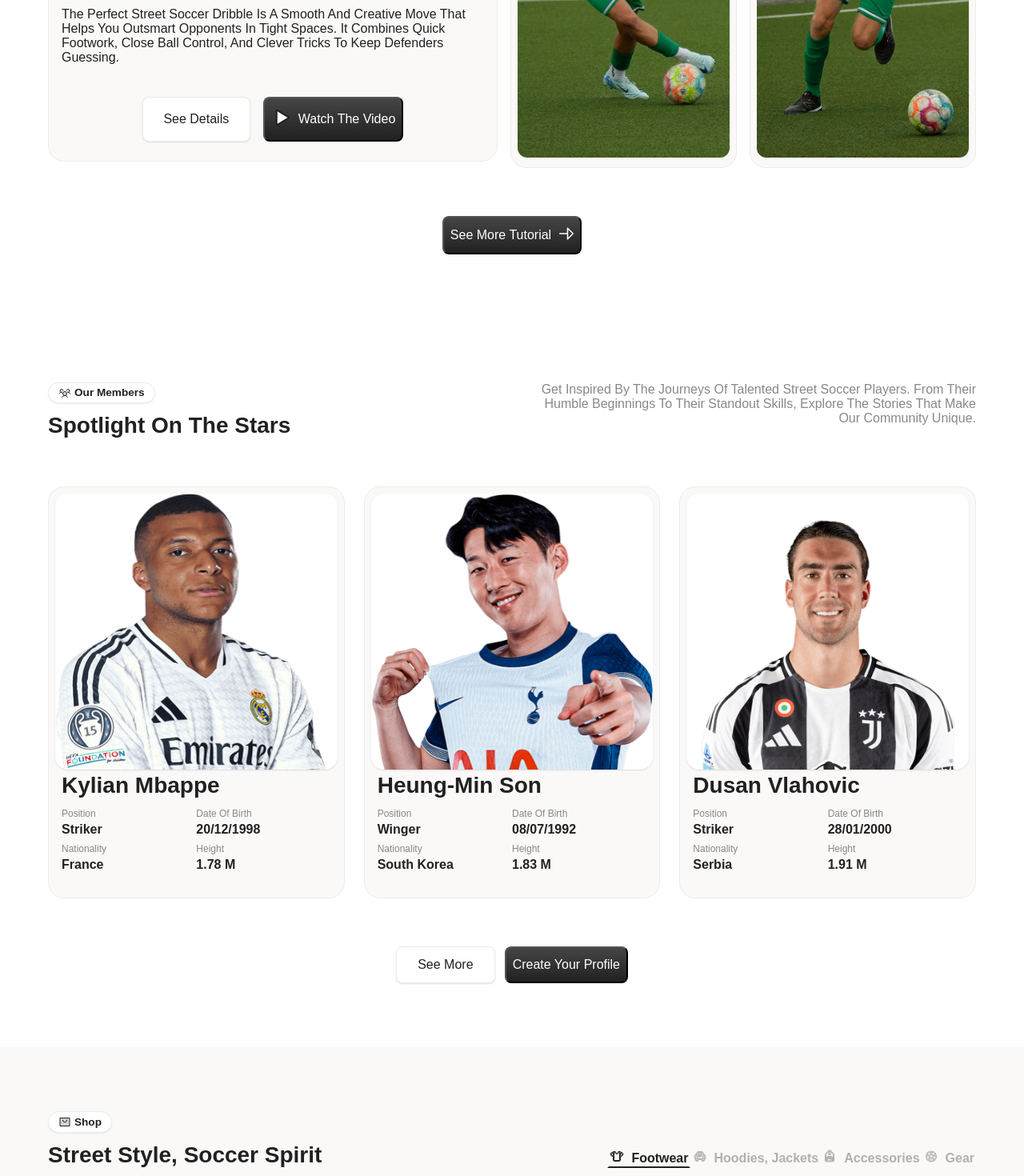
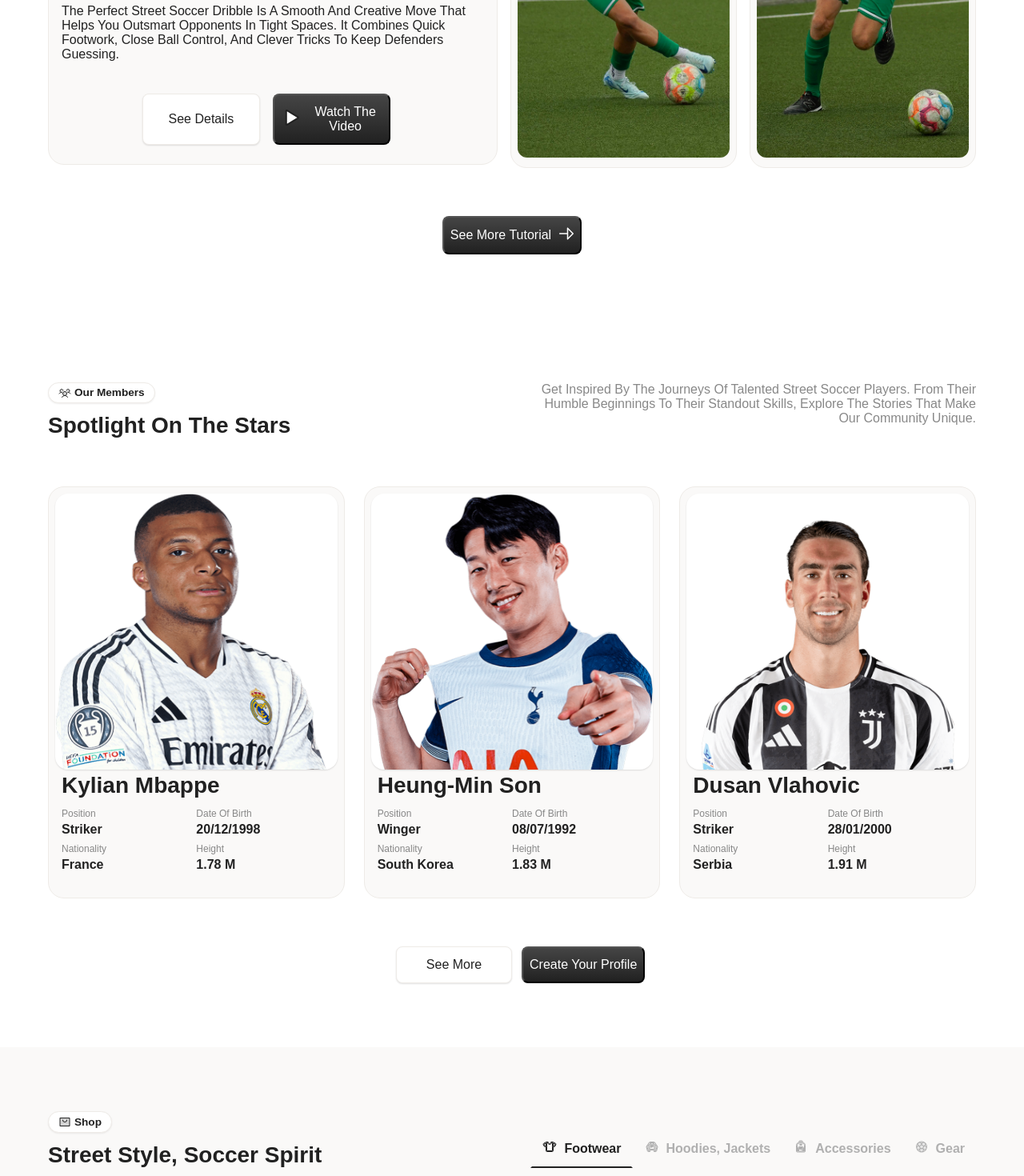
Before and after one commit to irvancolz/athleezy-dev, a Next.js app: page / in a window 1280 px wide. Shown: the part 2540-4010 px from the top of the page at 80% size. Built offline with nearby package versions, Linux system fonts and the light colour scheme; a web font is replaced by a local one.

Commit message:
fix style issues

```diff
--- a/src/components/page-components/main/faq/faq.module.css
+++ b/src/components/page-components/main/faq/faq.module.css
@@ -14,7 +14,7 @@
 
 .container > * {
   flex-basis: 50%;
-  max-width: 50%;
+  max-width: 100%;
   flex-grow: 1;
 }
 
@@ -45,4 +45,9 @@
   .question_container {
     --questionct-gap: 1.5rem;
   }
+  .container > * {
+    flex-basis: 50%;
+    max-width: 50%;
+    flex-grow: 1;
+  }
 }
--- a/src/components/page-components/main/guides/guides.module.css
+++ b/src/components/page-components/main/guides/guides.module.css
@@ -118,6 +118,7 @@
   gap: 0.5rem;
   align-items: center;
   justify-content: flex-start;
+  padding-inline: 0.5rem;
 }
 
 .author_img {
--- a/src/components/page-components/main/members/members.module.css
+++ b/src/components/page-components/main/members/members.module.css
@@ -3,10 +3,11 @@
 }
 .header {
   --header-fdir: column;
+  --header-align: center;
   display: flex;
   flex-direction: var(--header-fdir);
   gap: 0.75rem;
-  align-items: flex-start;
+  align-items: var(--header-align);
   justify-content: space-between;
 }
 
@@ -107,6 +108,7 @@
 
 .actions > * {
   flex-grow: 1;
+  flex-shrink: 0;
   flex-basis: 50%;
 }
 .player_content {
@@ -116,6 +118,7 @@
 @media (min-width: 768px) {
   .header {
     --header-fdir: row;
+    --header-align: flex-start;
   }
   .players_container_wrapper {
     --playersct-my: 3.75rem;
--- a/src/components/page-components/main/shop/style.module.css
+++ b/src/components/page-components/main/shop/style.module.css
@@ -25,7 +25,7 @@
 
 .category {
   --category-p: 0 0.5rem 0.75rem;
-  padding: var(--category-p);
+  padding: var(--category-p) !important;
   color: var(--col-gray-300);
   display: flex;
   align-items: center;
--- a/src/components/page-components/main/training/training.module.css
+++ b/src/components/page-components/main/training/training.module.css
@@ -83,6 +83,8 @@
 
 .actions_container > * {
   flex-basis: 100%;
+  max-width: calc(50% - 1rem);
+  white-space: wrap;
 }
 
 @media (min-width: 768px) {
@@ -107,4 +109,8 @@
   .actions_container {
     --actct-maw: 60%;
   }
+  .actions_container > * {
+    flex-basis: calc(50% - 1rem);
+    flex-grow: 1;
+  }
 }
--- a/src/components/primitives/dropdown/dropdown.module.css
+++ b/src/components/primitives/dropdown/dropdown.module.css
@@ -4,6 +4,8 @@
   padding: 1rem;
   border-radius: 0.75rem;
   overflow: hidden;
+  max-width: 100%;
+  width: 100%;
 }
 
 .header {
@@ -19,6 +21,8 @@
   font-family: var(--heading-font);
   font-size: var(--title-fsz);
   text-transform: capitalize;
+  white-space: wrap;
+  text-align: left;
 }
 
 .content_container {
--- a/src/components/ui/topnav/index.tsx
+++ b/src/components/ui/topnav/index.tsx
@@ -120,7 +120,7 @@ export function Topnav({ className }: { className: string }) {
         >
           <div className={styles.popup_title_container}>
             <p className={styles.popup_title}>menu</p>
-            <Button variant="secondary" onClick={() => setOpenMenu(false)}>
+            <Button variant="ternary" onClick={() => setOpenMenu(false)}>
               {closeIcon}
             </Button>
           </div>
```
